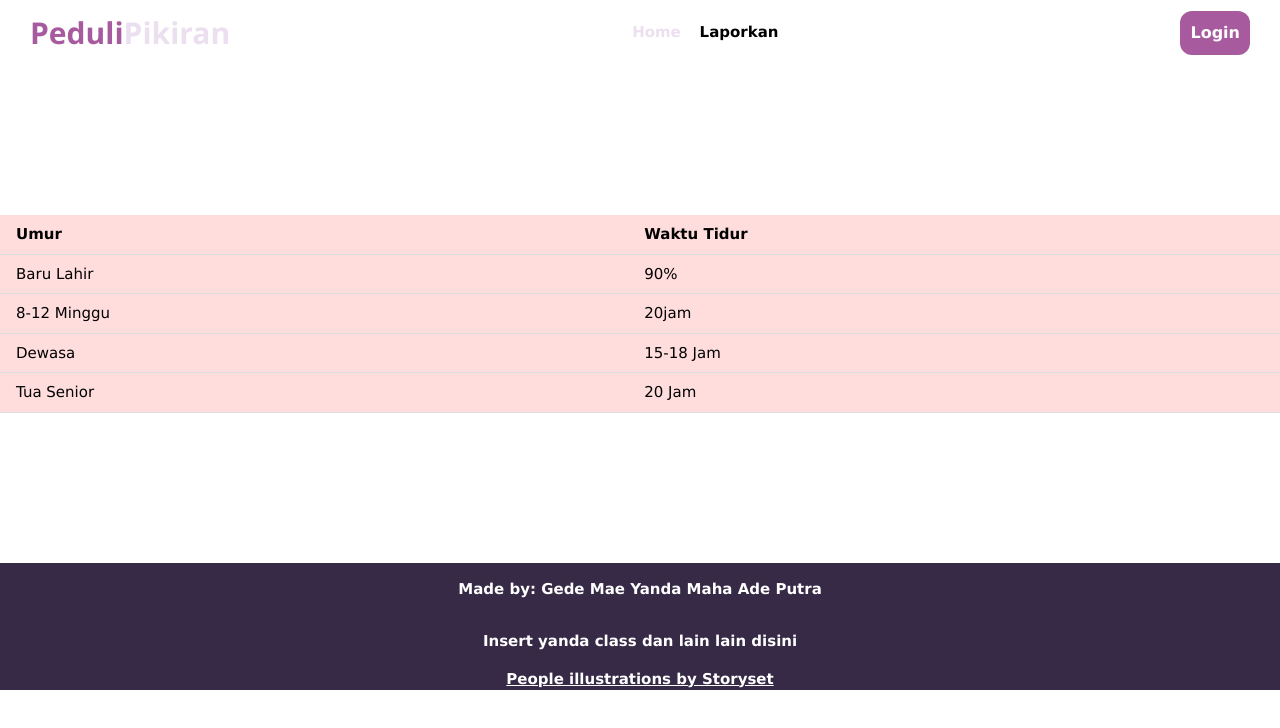
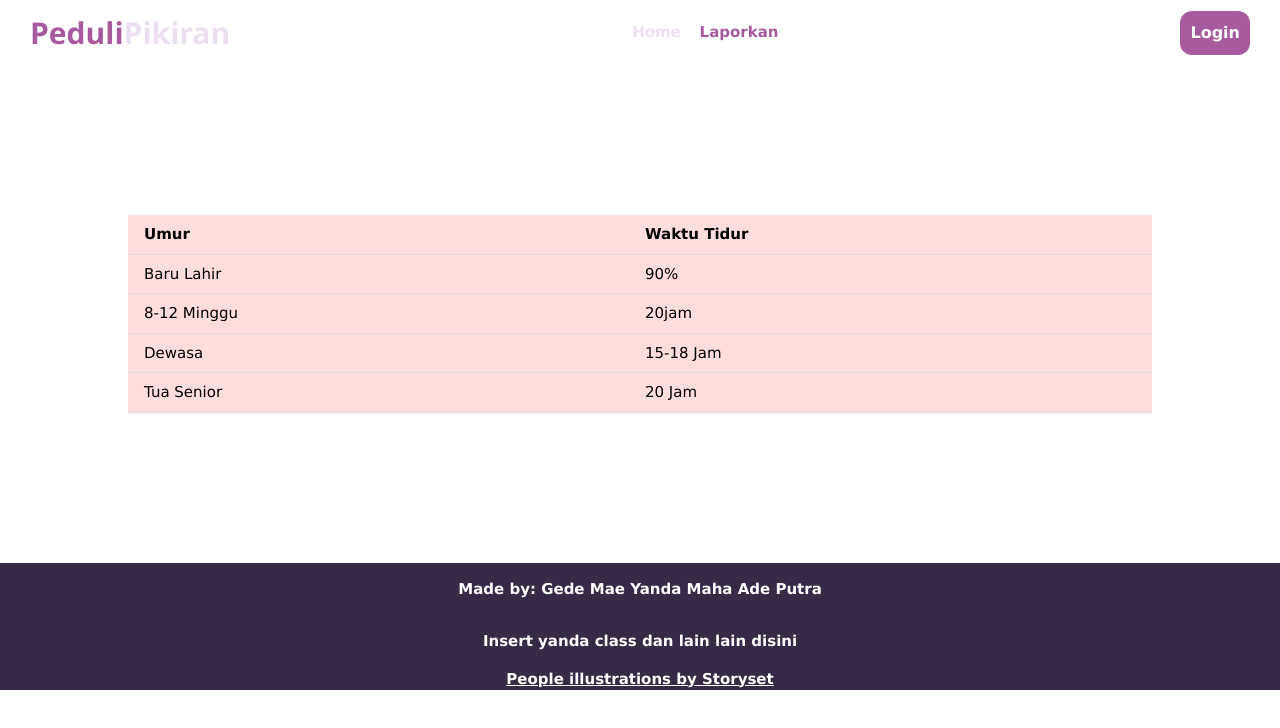
Before and after one commit to deedima3/web-yanda, a plain HTML site: page Laporan.html in a window 1280 px wide. Drawn offline with nearby package versions, Linux system fonts and the light colour scheme; a script that the page names is missing.

Commit message:
Centering Table

```diff
--- a/Laporan.html
+++ b/Laporan.html
@@ -24,7 +24,7 @@
             <a href="index.html" class="navbar-link textsubcolor">
                 Home
             </a>
-            <a href="Laporan.html" class="navbar-link textmaicolor">
+            <a href="laporan.html" class="navbar-link textmaincolor">
                 Laporkan
             </a>
         </div>
@@ -32,8 +32,9 @@
             Login
         </button>
       </nav>
-      <div class="isflexcol-container">
-        <table class="isflexrow section w3-table w3-bordered w3-pale-red">
+      <div class="isflexcol container">
+        <section class="section">
+          <table class="isflexrow w3-table w3-bordered w3-pale-red">
             <tr>
               <th>Umur</th>
               <th>Waktu Tidur</th>
@@ -55,7 +56,7 @@
               <td>20 Jam</td>
             </tr>
           </table>
-      </div>
+        </section>
       </div>
       <footer class="footer isflexcol">
           <p>Made by: Gede Mae Yanda Maha Ade Putra </p>
```
Also changed, not shown: index.html (+2 -2 lines), submit.html (deleted). Lines whose indentation alone changed are shown as unchanged.
